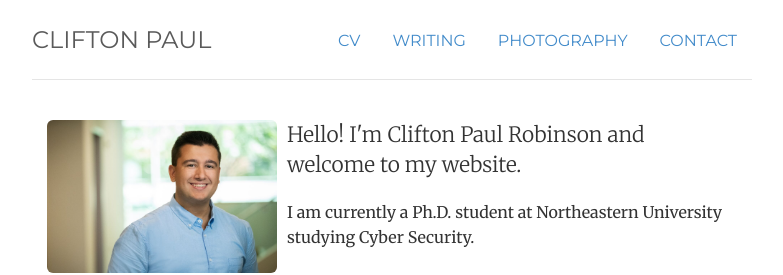
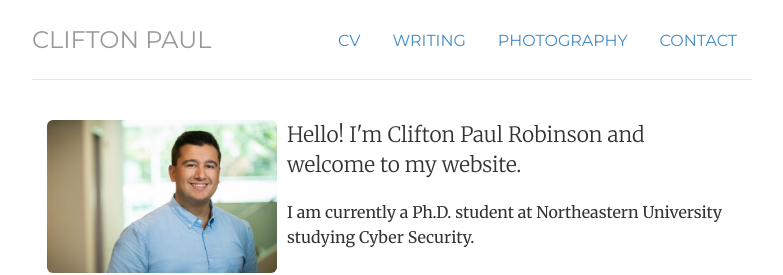
Before and after one commit to cprobinson81/cprobinson81.github.io, a Jekyll site: the page built from index.html, in a window 1280 px wide. Shown: the top 275 px of the page, without its empty margins (248-1031 px from the left). Built offline with Jekyll 4.4.1, drawn with Linux system fonts in a browser that asks for light colours.

Commit message:
Update style.css

```diff
--- a/css/style.css
+++ b/css/style.css
@@ -11,8 +11,8 @@ blockquote p { font-size: 16px; line-height: 1.6em; }
 .header, .footer, .header h3 { font-family: 'Montserrat', Helvetica, sans-serif; text-transform: uppercase; font-weight: normal; }
 
 /* Navigation */
-h3.text-muted a {text-decoration: none; color: #5a5a5a; }
-h3.text-muted a:hover { text-decoration: none; color: #47b63d; }
+h3.text-muted a {text-decoration: none; color: #999999; }
+h3.text-muted a:hover { text-decoration: none; color: #0088cc; }
 
 img.avatar { margin-bottom: 30px; }
 
```
